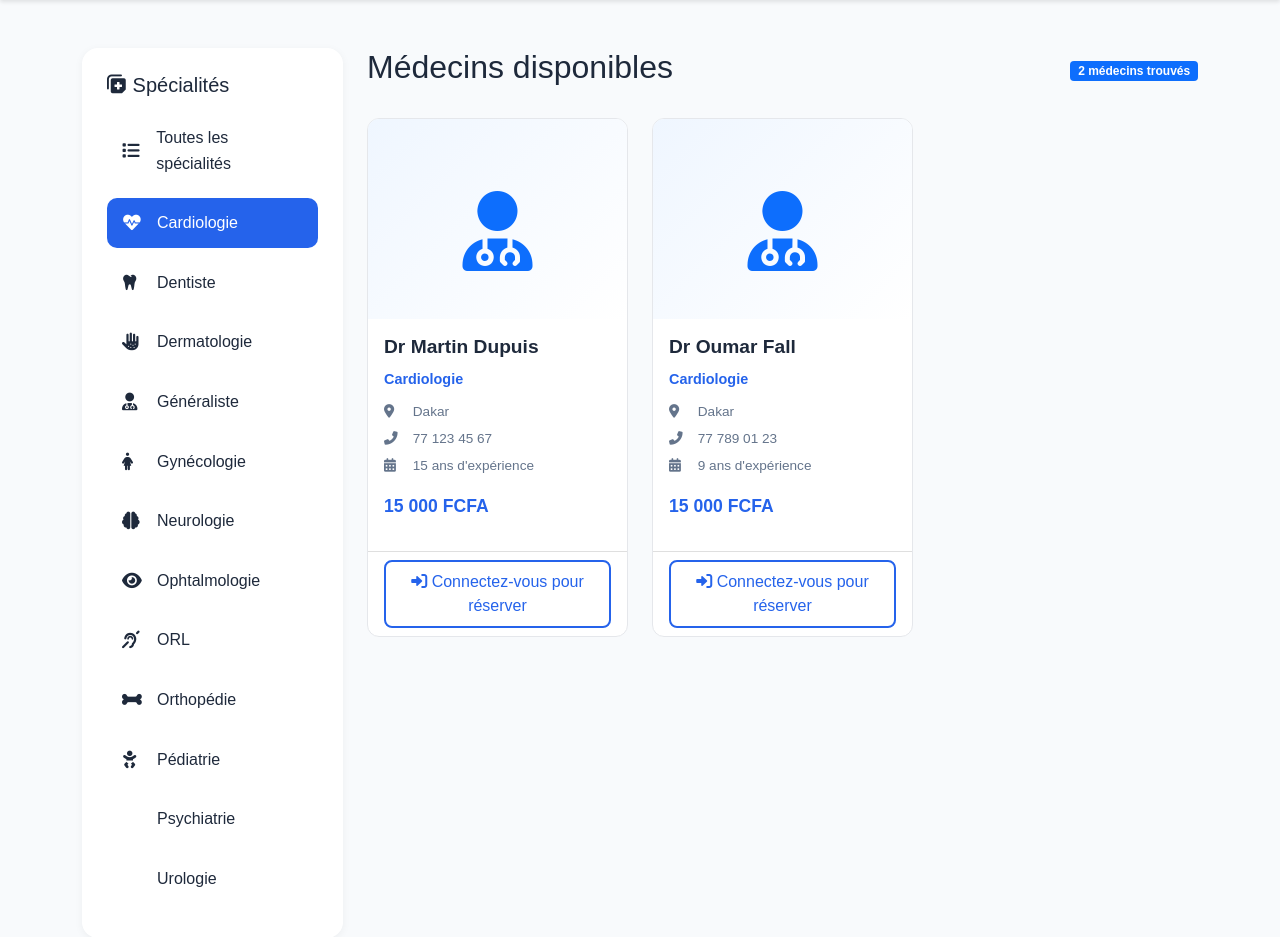
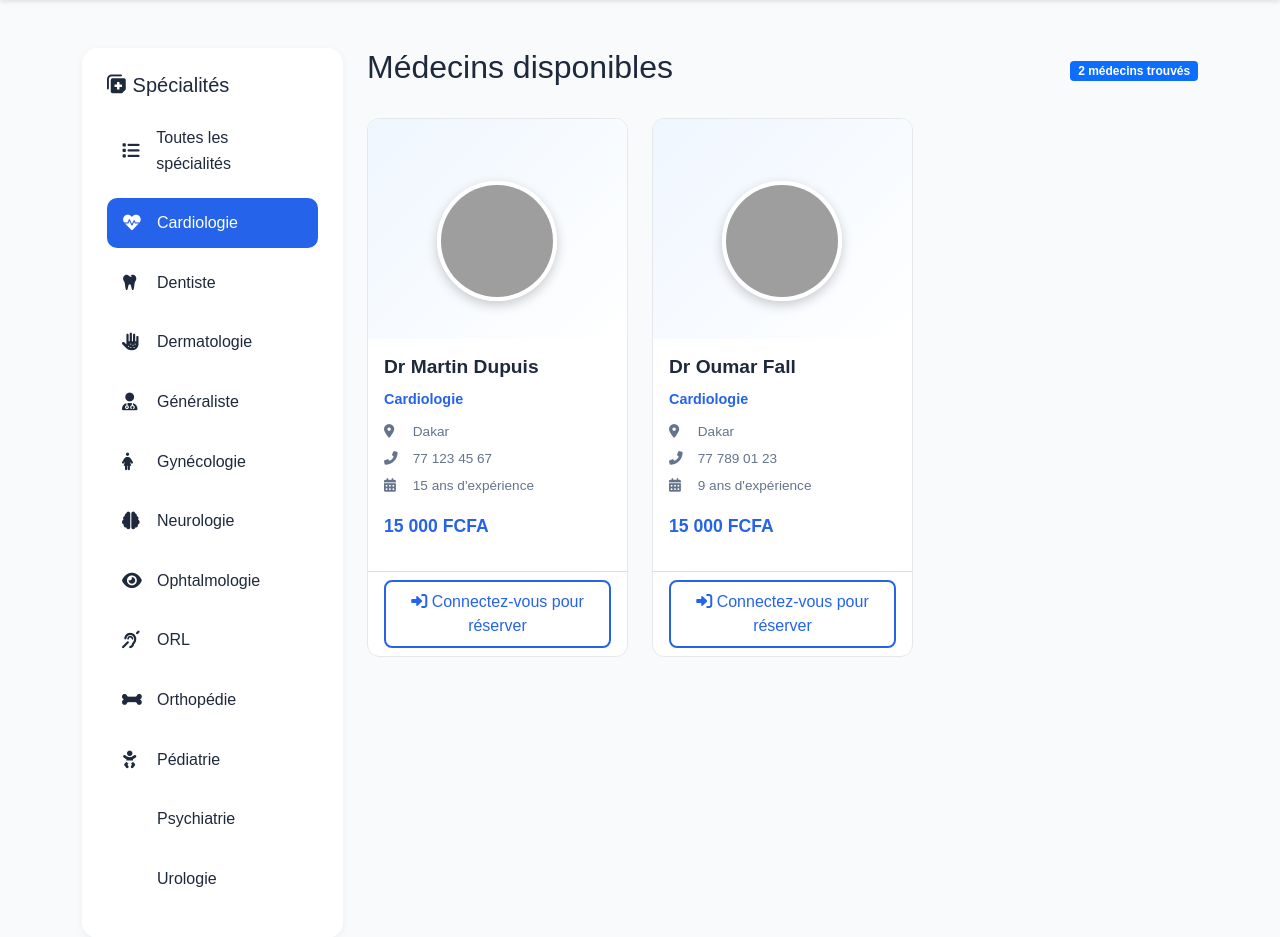
Before and after one commit to Amadou121/sama-docteur, a PHP site: page /specialites.php?id=1 in a window 1280 px wide. Shown: the part 76-1013 px from the top of the page. Run offline with PHP 8.4, Linux system fonts and the light colour scheme; data comes from the database, SQL or seed files in the repository; some libraries are stand-ins or nearby versions; grey boxes are pictures that could not be loaded.

Commit message:
Ajout des spécialités et modification du design

```diff
--- a/assets/css/style.css
+++ b/assets/css/style.css
@@ -210,12 +210,26 @@ main {
 }
 
 .card-medecin .card-img-top {
-    height: 200px;
+    height: 220px;
     object-fit: cover;
     background: linear-gradient(135deg, var(--light-blue), var(--white));
     display: flex;
     align-items: center;
     justify-content: center;
+}
+
+.photo-profil {
+    width: 120px;
+    height: 120px;
+    border-radius: 50%;
+    object-fit: cover;
+    border: 4px solid #ffffff;
+    box-shadow: 0 4px 12px rgba(0,0,0,0.2);
+    transition: transform 0.3s ease;
+}
+
+.photo-profil:hover {
+    transform: scale(1.05);
 }
 
 .card-medecin .card-img-top i {
--- a/specialites.php
+++ b/specialites.php
@@ -114,8 +114,45 @@ $medecins = $stmtMedecins->fetchAll();
                     <?php foreach($medecins as $index => $medecin): ?>
                     <div class="col-md-6 col-lg-4" data-aos="fade-up" data-aos-delay="<?php echo $index * 50; ?>">
                         <div class="card-medecin card h-100">
+                            <?php
+                                // Liste d'avatars par défaut présents dans assets/images
+                                $defaults = [
+                                    'assets/images/doc11.jpg',
+                                    'assets/images/doc4.jpg',
+                                    'assets/images/docs.jpg',
+                                    'assets/images/doc6.jpg',
+                                    'assets/images/doc3.jpg',
+                                    'assets/images/doc10.jpg',
+                                    'assets/images/doc5.jpg',
+                                    'assets/images/med.jpg'
+                                ];
+
+                                // Déterminer la source de l'image du médecin
+                                $photo = '';
+                                if (!empty($medecin['photo'])) {
+                                    $photo = $medecin['photo'];
+                                    // Si c'est un chemin relatif stocké sans dossier, chercher dans assets/images
+                                    if (!preg_match('#^https?://#', $photo) && !file_exists(BASE_PATH . $photo)) {
+                                        if (file_exists(BASE_PATH . 'assets/images/' . $photo)) {
+                                            $photo = 'assets/images/' . $photo;
+                                        }
+                                    }
+                                    // Si le fichier n'existe toujours pas, utiliser un fallback
+                                    if (!preg_match('#^https?://#', $photo) && !file_exists(BASE_PATH . $photo)) {
+                                        $photo = $defaults[$index % count($defaults)];
+                                    }
+                                } else {
+                                    $photo = $defaults[$index % count($defaults)];
+                                }
+
+                                // Construire l'URL publique
+                                $imgSrc = preg_match('#^https?://#', $photo) ? $photo : SITE_URL . ltrim($photo, '/');
+                            ?>
                             <div class="card-img-top text-center pt-4">
-                                <i class="fas fa-user-md fa-5x text-primary"></i>
+                                  <img src="<?php echo htmlspecialchars($imgSrc); ?>"
+                                      alt="Photo de <?php echo htmlspecialchars($medecin['nom_complet']); ?>"
+                                      class="photo-profil"
+                                      style="width:120px;height:120px;border-radius:50%;object-fit:cover;border:4px solid #ffffff;box-shadow:0 4px 12px rgba(0,0,0,0.2);transition:transform 0.3s ease;" />
                             </div>
                             <div class="card-body">
                                 <h5 class="card-title"><?php echo htmlspecialchars($medecin['nom_complet']); ?></h5>
```
